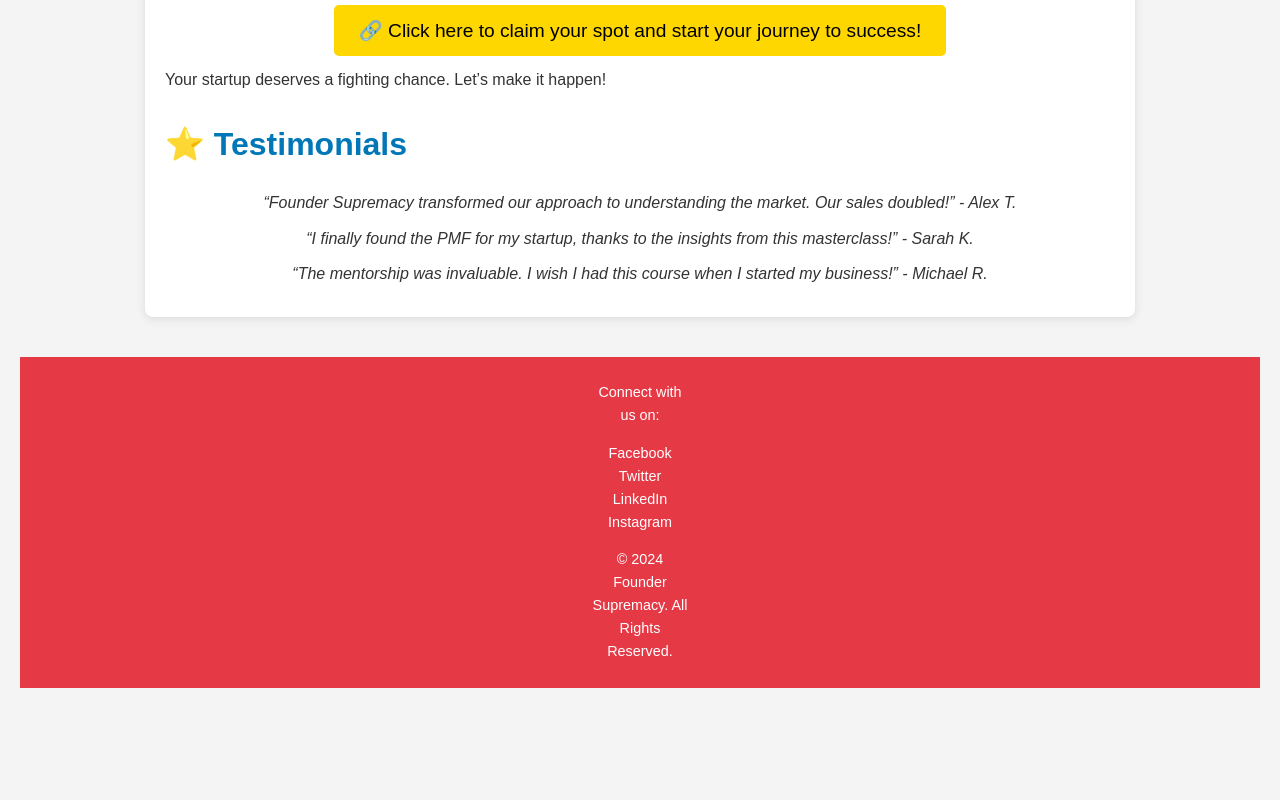
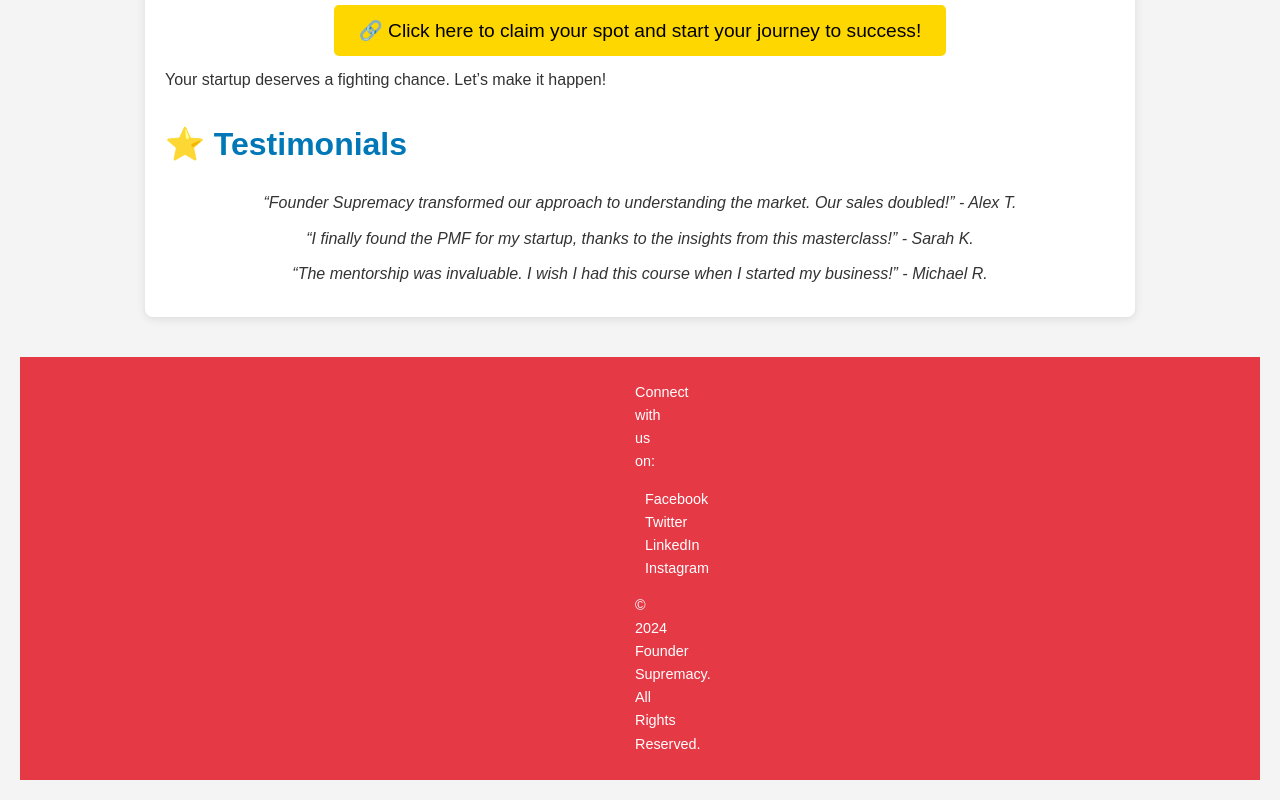
Before and after one commit to Amrits78/founder, a plain HTML site: page index.html in a window 1280 px wide. Shown: the part 1407-2207 px from the top of the page. Before the commit the page ends 2115 px from the top, so only its background shows below. Drawn offline with Linux system fonts and the light colour scheme.

Commit message:
Update index.html

```diff
--- a/index.html
+++ b/index.html
@@ -70,7 +70,7 @@
             text-align: center;
         }
         .footer-content {
-            max-width: 100px;
+            max-width: 10px;
             margin: auto;
             font-size: 0.9em;
         }
```
